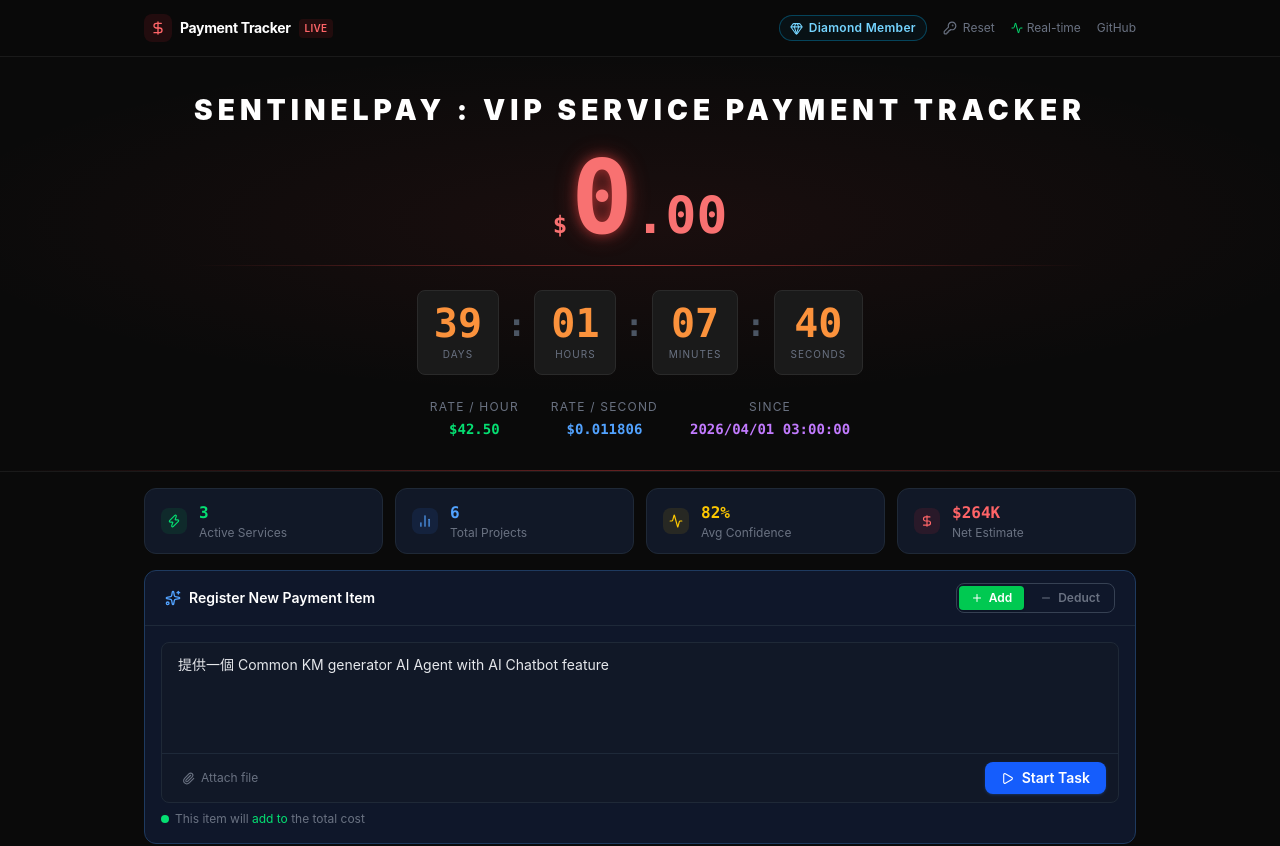
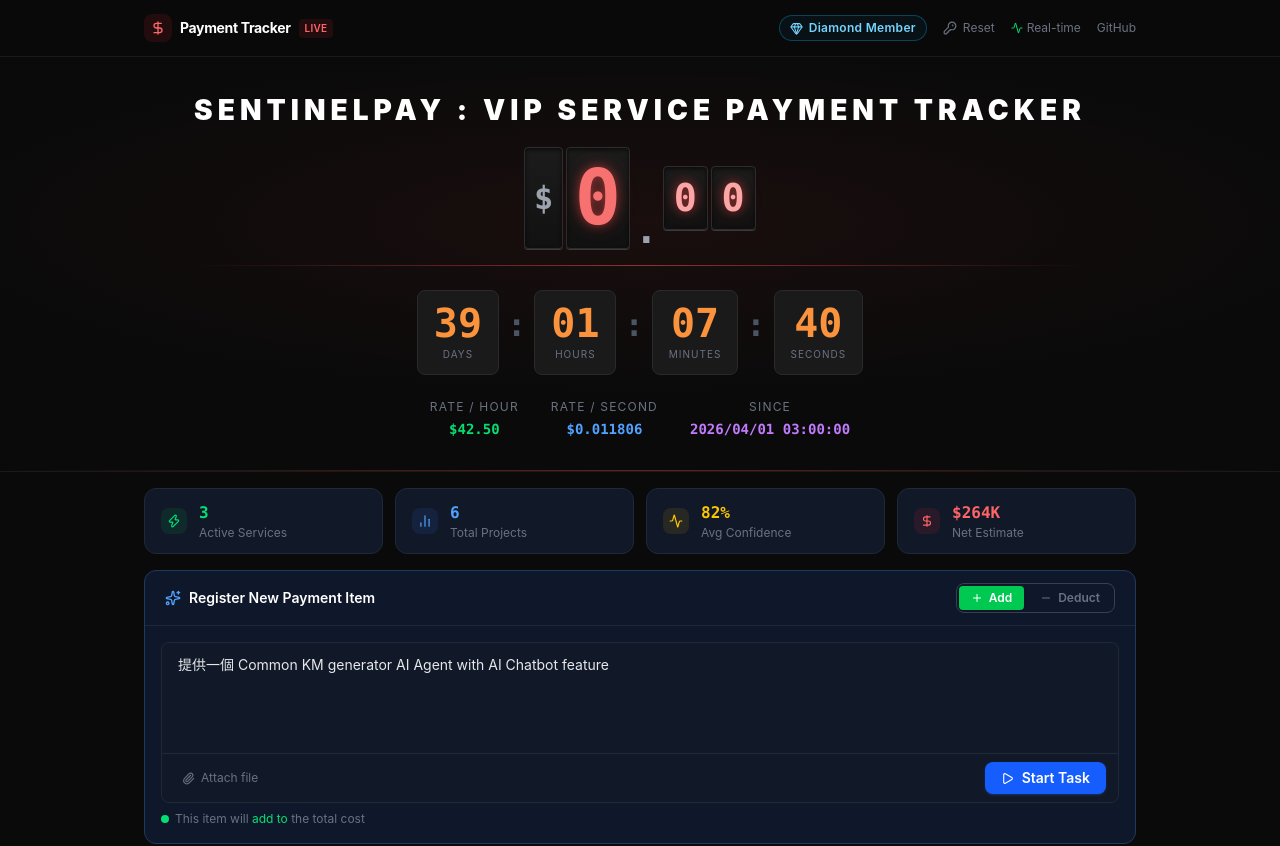
Before and after one commit to hwchiu/eggroll, a Next.js app: page /eggroll/ in a window 1280 px wide. Shown: the top 846 px of the page. Built offline with nearby package versions, Linux system fonts and the light colour scheme.

Commit message:
feat: redesign amount display with big-counter digit-box style (iran-cost-ticker inspired)
Agent-Logs-Url: https://github.com/hwchiu/eggroll/sessions/6223116b-c93a-4b15-bdec-1f3b916872d0

Co-authored-by: hwchiu <1932305+hwchiu@users.noreply.github.com>

```diff
--- a/components/LiveTicker.tsx
+++ b/components/LiveTicker.tsx
@@ -38,7 +38,62 @@ export default function LiveTicker({ extraCost = 0 }: { extraCost?: number }) {
   }, []);
 
   const formatted = formatCurrency(extraCost);
-  const parts = formatted.split(".");
+  // Split into integer and decimal parts
+  const [intPart, decPart] = formatted.split(".");
+
+  // Render each character of the amount as a big-counter digit box
+  function BigCounterDigits({ chars, isDecimal = false }: { chars: string; isDecimal?: boolean }) {
+    return (
+      <>
+        {chars.split("").map((ch, i) => {
+          const isNum = /\d/.test(ch);
+          if (!isNum) {
+            // comma separator
+            return (
+              <span
+                key={i}
+                className="font-mono font-black self-end pb-2 select-none"
+                style={{
+                  fontSize: "clamp(1.2rem, 3vw, 2.5rem)",
+                  color: "#9ca3af",
+                  lineHeight: 1,
+                  padding: "0 2px",
+                }}
+              >
+                {ch}
+              </span>
+            );
+          }
+          return (
+            <div
+              key={i}
+              className="flex items-center justify-center rounded"
+              style={{
+                background: "linear-gradient(180deg, #1c1c1c 0%, #111111 100%)",
+                border: "1px solid #2d2d2d",
+                boxShadow: "inset 0 2px 4px rgba(0,0,0,0.6), 0 1px 0 #3a3a3a",
+                minWidth: isDecimal ? "clamp(1.4rem, 3.5vw, 3rem)" : "clamp(2rem, 5vw, 4.5rem)",
+                height: isDecimal ? "clamp(2rem, 5vw, 4rem)" : "clamp(3rem, 8vw, 7rem)",
+                padding: "0 clamp(2px, 0.4vw, 6px)",
+              }}
+            >
+              <span
+                className="font-mono font-black ticker-glow tabular-nums"
+                style={{
+                  fontSize: isDecimal ? "clamp(1.2rem, 3vw, 2.6rem)" : "clamp(1.8rem, 6vw, 5.5rem)",
+                  color: isDecimal ? "#fca5a5" : "#F87171",
+                  lineHeight: 1,
+                  textShadow: "0 0 20px rgba(248,113,113,0.5)",
+                }}
+              >
+                {ch}
+              </span>
+            </div>
+          );
+        })}
+      </>
+    );
+  }
 
   return (
     <div className="w-full py-8 px-4 flex flex-col items-center">
@@ -50,25 +105,50 @@ export default function LiveTicker({ extraCost = 0 }: { extraCost?: number }) {
         >
           SENTINELPAY : VIP SERVICE PAYMENT TRACKER
         </h1>
-        <div className="flex items-baseline gap-1">
-          <span className="text-2xl font-mono font-bold mt-1" style={{ color: "#F87171" }}>$</span>
-          <span
-            className="font-mono font-black ticker-glow"
+
+        {/* Big-counter style digit display */}
+        <div className="flex items-center gap-[3px] flex-wrap justify-center">
+          {/* Dollar sign box */}
+          <div
+            className="flex items-center justify-center rounded self-stretch"
             style={{
-              fontSize: "clamp(3rem, 8vw, 7rem)",
-              color: "#F87171",
-              letterSpacing: "-0.02em",
-              lineHeight: 1,
+              background: "linear-gradient(180deg, #1c1c1c 0%, #111111 100%)",
+              border: "1px solid #2d2d2d",
+              boxShadow: "inset 0 2px 4px rgba(0,0,0,0.6), 0 1px 0 #3a3a3a",
+              minWidth: "clamp(1.4rem, 3vw, 3rem)",
+              padding: "0 clamp(4px, 0.6vw, 8px)",
             }}
           >
-            {parts[0]}
+            <span
+              className="font-mono font-bold"
+              style={{
+                fontSize: "clamp(1rem, 2.5vw, 2rem)",
+                color: "#9ca3af",
+                lineHeight: 1,
+              }}
+            >
+              $
+            </span>
+          </div>
+
+          {/* Integer digits */}
+          <BigCounterDigits chars={intPart} />
+
+          {/* Decimal separator */}
+          <span
+            className="font-mono font-black self-end pb-1 select-none"
+            style={{
+              fontSize: "clamp(1.2rem, 3vw, 2.5rem)",
+              color: "#9ca3af",
+              lineHeight: 1,
+              padding: "0 2px",
+            }}
+          >
+            .
           </span>
-          <span
-            className="font-mono font-black"
-            style={{ fontSize: "clamp(1.5rem, 4vw, 3.5rem)", lineHeight: 1, color: "#F87171" }}
-          >
-            .{parts[1]}
-          </span>
+
+          {/* Decimal digits */}
+          <BigCounterDigits chars={decPart} isDecimal />
         </div>
 
         {/* Pulsing border under ticker */}
```
